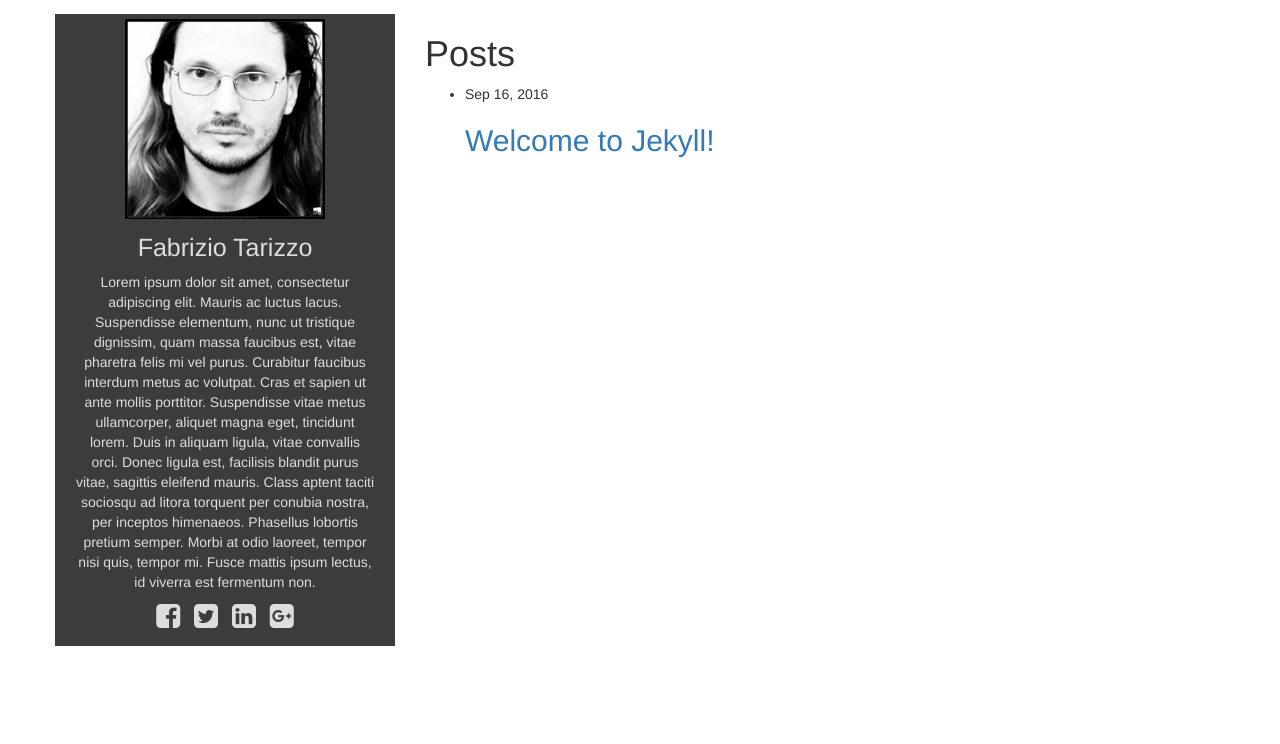
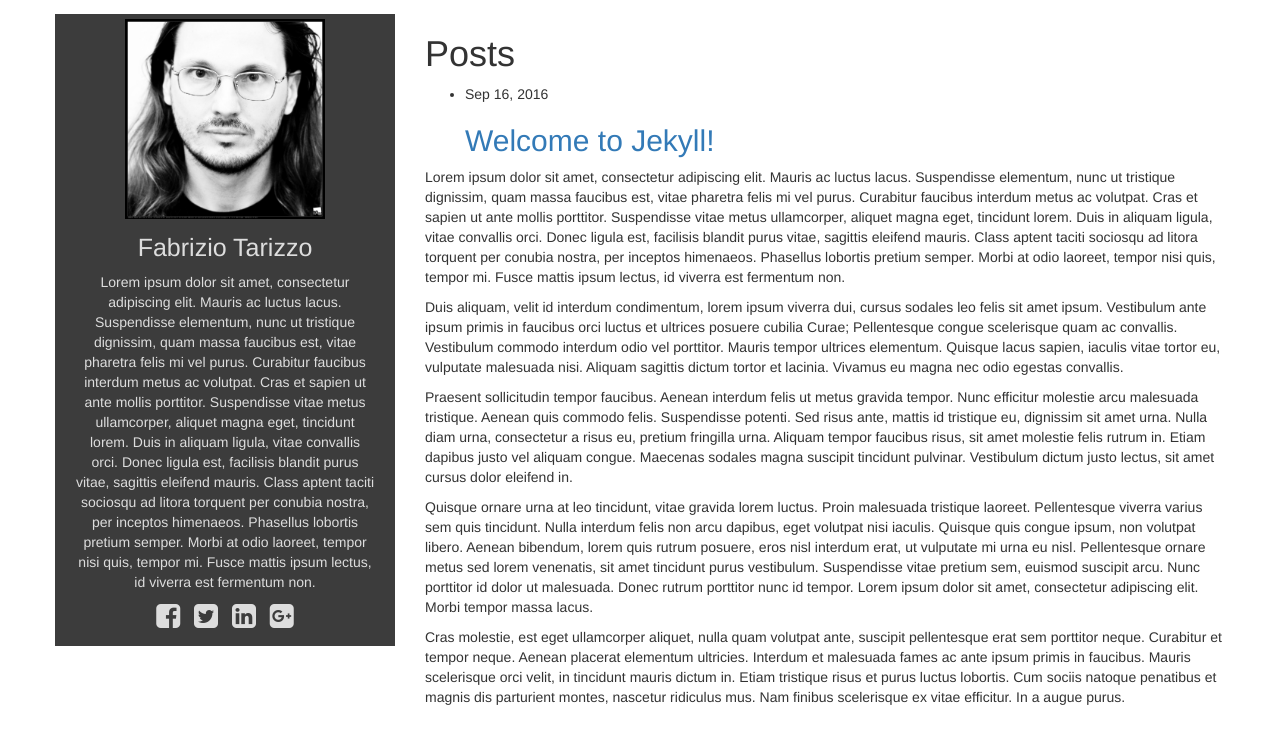
Before and after one commit to bluviolin/bluviolin.github.io, a Jekyll site: the page built from index.html, in a window 1280 px wide. Shown: the top 744 px of the page. Built offline with Jekyll 4.4.1, drawn with Linux system fonts in a browser that asks for light colours.

Commit message:
Lorem ipsum

```diff
--- a/index.html
+++ b/index.html
@@ -38,6 +38,22 @@ layout: default
         {% endfor %}
         </ul>
 
+        <p>
+Lorem ipsum dolor sit amet, consectetur adipiscing elit. Mauris ac luctus lacus. Suspendisse elementum, nunc ut tristique dignissim, quam massa faucibus est, vitae pharetra felis mi vel purus. Curabitur faucibus interdum metus ac volutpat. Cras et sapien ut ante mollis porttitor. Suspendisse vitae metus ullamcorper, aliquet magna eget, tincidunt lorem. Duis in aliquam ligula, vitae convallis orci. Donec ligula est, facilisis blandit purus vitae, sagittis eleifend mauris. Class aptent taciti sociosqu ad litora torquent per conubia nostra, per inceptos himenaeos. Phasellus lobortis pretium semper. Morbi at odio laoreet, tempor nisi quis, tempor mi. Fusce mattis ipsum lectus, id viverra est fermentum non.
+</p>
+<p>
+Duis aliquam, velit id interdum condimentum, lorem ipsum viverra dui, cursus sodales leo felis sit amet ipsum. Vestibulum ante ipsum primis in faucibus orci luctus et ultrices posuere cubilia Curae; Pellentesque congue scelerisque quam ac convallis. Vestibulum commodo interdum odio vel porttitor. Mauris tempor ultrices elementum. Quisque lacus sapien, iaculis vitae tortor eu, vulputate malesuada nisi. Aliquam sagittis dictum tortor et lacinia. Vivamus eu magna nec odio egestas convallis.
+</p>
+<p>
+Praesent sollicitudin tempor faucibus. Aenean interdum felis ut metus gravida tempor. Nunc efficitur molestie arcu malesuada tristique. Aenean quis commodo felis. Suspendisse potenti. Sed risus ante, mattis id tristique eu, dignissim sit amet urna. Nulla diam urna, consectetur a risus eu, pretium fringilla urna. Aliquam tempor faucibus risus, sit amet molestie felis rutrum in. Etiam dapibus justo vel aliquam congue. Maecenas sodales magna suscipit tincidunt pulvinar. Vestibulum dictum justo lectus, sit amet cursus dolor eleifend in.
+</p>
+<p>
+Quisque ornare urna at leo tincidunt, vitae gravida lorem luctus. Proin malesuada tristique laoreet. Pellentesque viverra varius sem quis tincidunt. Nulla interdum felis non arcu dapibus, eget volutpat nisi iaculis. Quisque quis congue ipsum, non volutpat libero. Aenean bibendum, lorem quis rutrum posuere, eros nisl interdum erat, ut vulputate mi urna eu nisl. Pellentesque ornare metus sed lorem venenatis, sit amet tincidunt purus vestibulum. Suspendisse vitae pretium sem, euismod suscipit arcu. Nunc porttitor id dolor ut malesuada. Donec rutrum porttitor nunc id tempor. Lorem ipsum dolor sit amet, consectetur adipiscing elit. Morbi tempor massa lacus.
+</p>
+<p>
+Cras molestie, est eget ullamcorper aliquet, nulla quam volutpat ante, suscipit pellentesque erat sem porttitor neque. Curabitur et tempor neque. Aenean placerat elementum ultricies. Interdum et malesuada fames ac ante ipsum primis in faucibus. Mauris scelerisque orci velit, in tincidunt mauris dictum in. Etiam tristique risus et purus luctus lobortis. Cum sociis natoque penatibus et magnis dis parturient montes, nascetur ridiculus mus. Nam finibus scelerisque ex vitae efficitur. In a augue purus.
+</p>
+
     </div>
   </div>
 </div>
```
